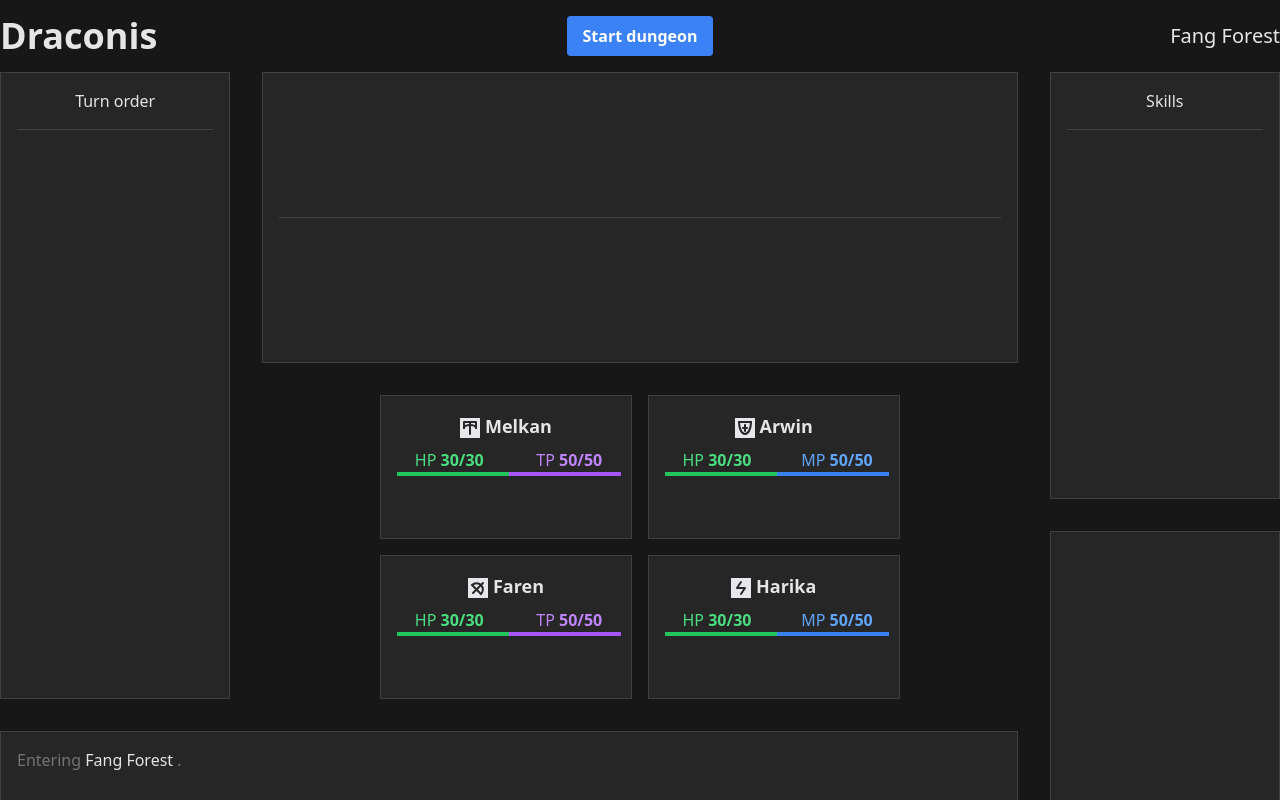
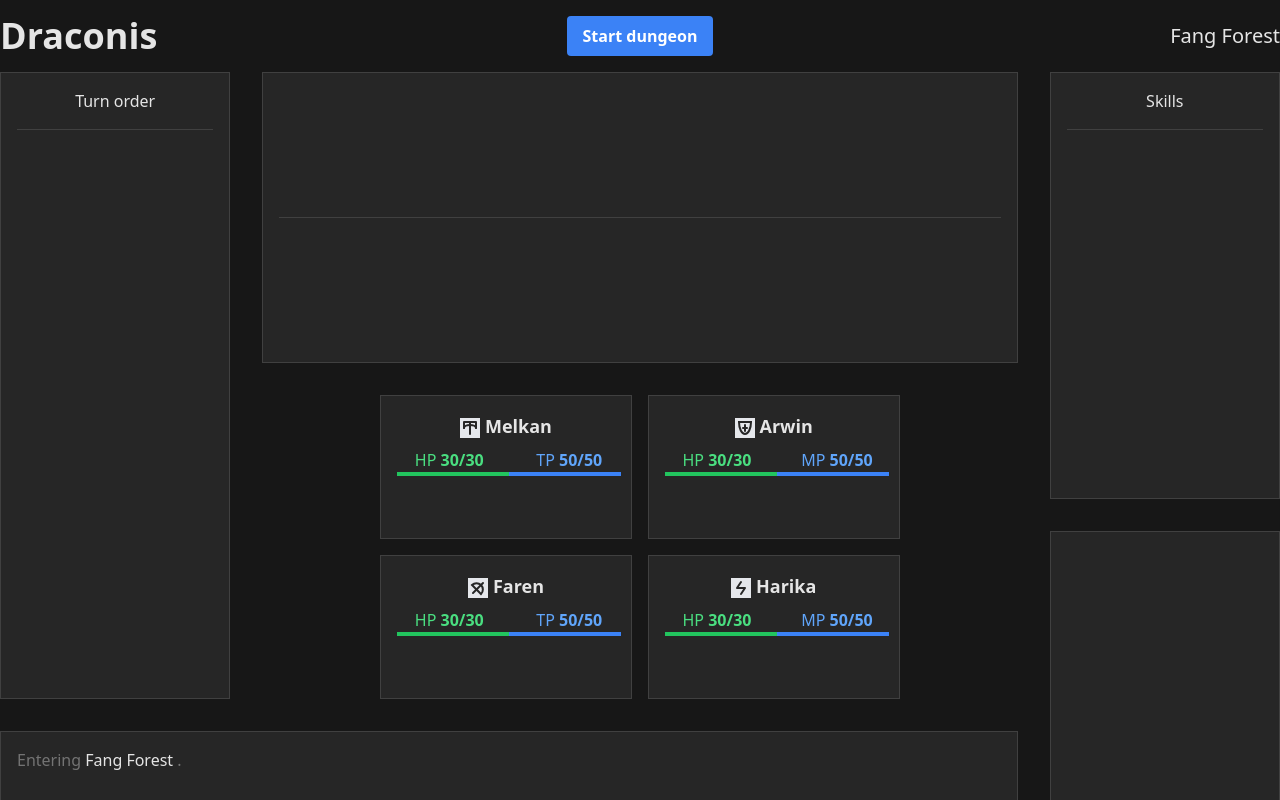
Before and after one commit to fbeaufume/draconis, an Angular app: page / in a window 1280 px wide. Shown: the top 800 px of the page. Built offline with nearby package versions, Linux system fonts and the light colour scheme.

Commit message:
Displayed tech points with the same color as mana points

```diff
--- a/src/app/fight/character/character.component.html
+++ b/src/app/fight/character/character.component.html
@@ -18,11 +18,11 @@
     </div>
   </div>
   <div *ngIf="!character.useMana" class="flex flex-col items-center">
-    <p class="pl-2" [ngClass]="character.isAlive() ? 'text-purple-400' : 'text-purple-900'">
+    <p class="pl-2" [ngClass]="character.isAlive() ? 'text-blue-400' : 'text-blue-900'">
       TP <span class="font-bold">{{ character.energy }}/{{ character.energyMax }}</span>
     </p>
-    <div class="w-28 bg-purple-900">
-      <div class="h-1" [ngClass]="character.isAlive() ? 'bg-purple-500' : 'bg-purple-900'"
+    <div class="w-28 bg-blue-900">
+      <div class="h-1" [ngClass]="character.isAlive() ? 'bg-blue-500' : 'bg-blue-900'"
            [style]="'width: ' + character.energyPercent + '%'"></div>
     </div>
   </div>
```
